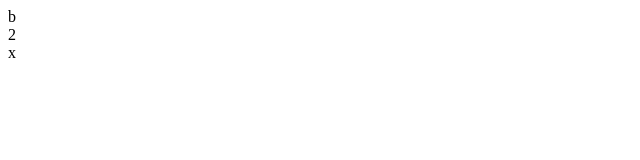
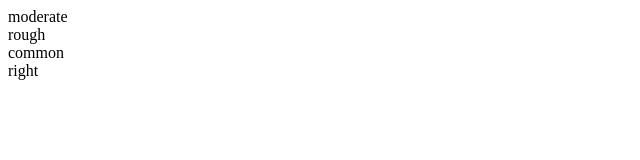
Before and after one commit to carljalal/threecycles, a plain HTML site: page index.html in a window 1280 px wide. Shown: the whole page, without its empty margins (0-640 px from the left). Drawn offline with Linux system fonts and the light colour scheme.

```diff
--- a/index.html
+++ b/index.html
@@ -2,9 +2,11 @@
 <body>
 <script>
 
-list1 = {rate:2000,words:["a","b","c"]};
-list2 = {rate:1000,words:["1","2","3"]};
-list3 = {rate:500,words:["x","y","z"]};
+list1 = {rate:1500,words:["hard","easy","moderate"]};
+list2 = {rate:1000,words:["soft","rough","smooth"]};
+list3 = {rate:600,words:["unusual","common","occasional"]};
+list4 = {rate:2000,words:["hard","easy","moderate"]};
+list5 = {rate:2300,words:["left","right","middle"]};
 
 cycleIndex = (o) => {
     o.currentWordIndex++;
@@ -26,6 +28,7 @@
 cycleList(list1);
 cycleList(list2);
 cycleList(list3);
+cycleList(list5);
 
 </script>
 </body>
```
Also changed, not shown: 1 other file.
